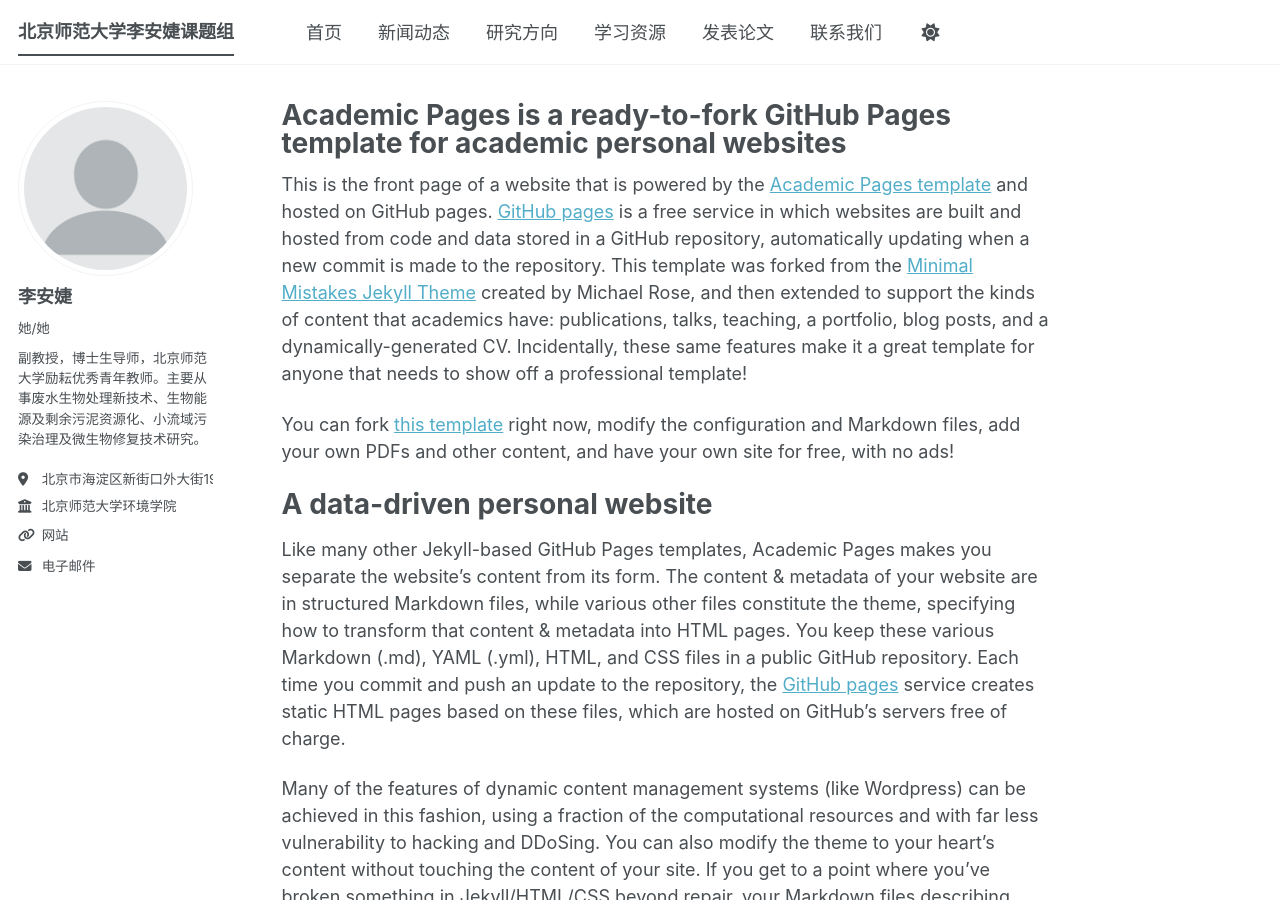
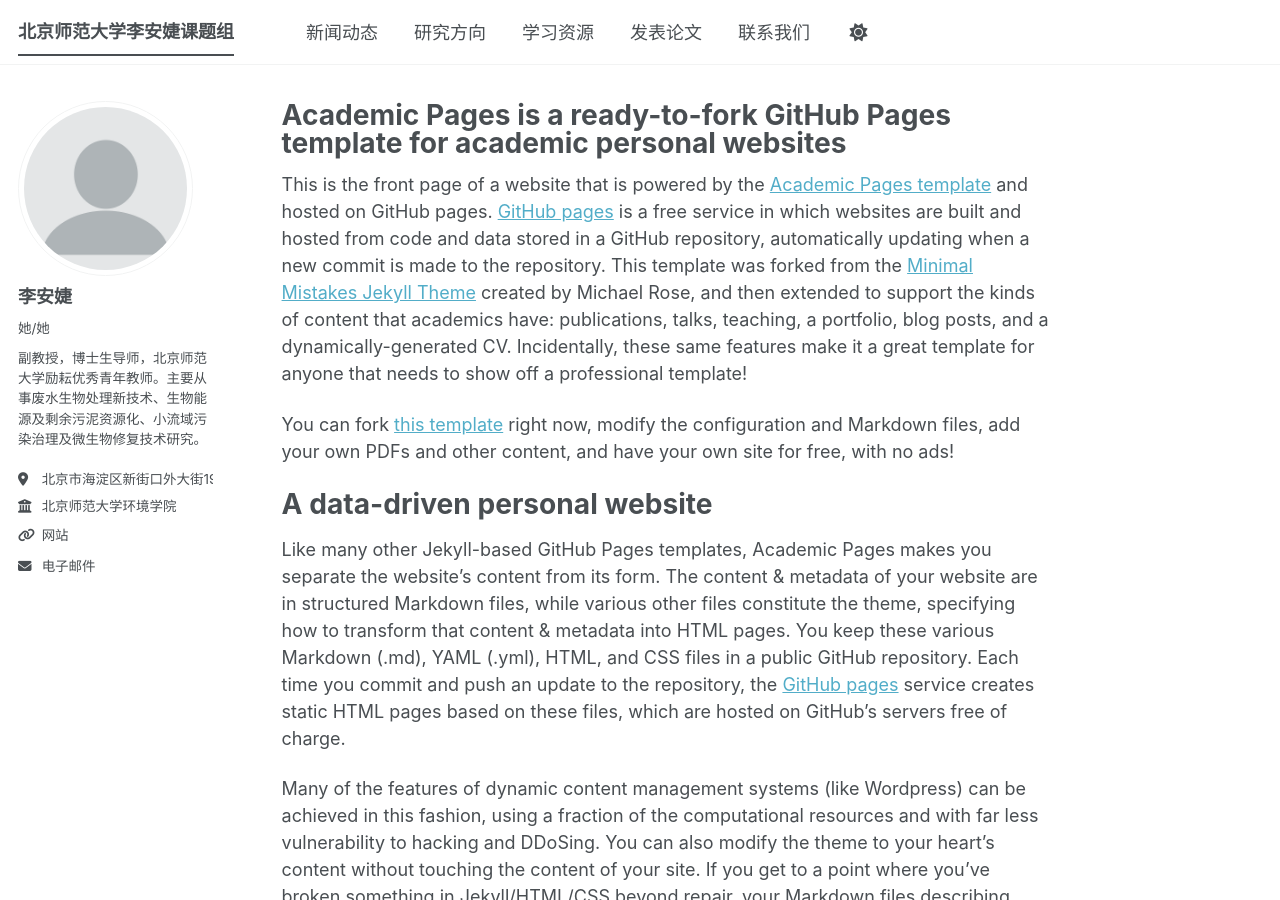
Before and after one commit to zhangwenqi111/zhangwenqi111.github.io, a Jekyll site: the page built from _pages/about.md, in a window 1280 px wide and 900 px high. Built offline with Jekyll 4.4.1, drawn with Linux system fonts in a browser that asks for light colours; a script bundle is joined from its source files by our own code; library files that are not in the unit come from our copies.

Commit message:
Update navigation.yml

```diff
--- a/_data/navigation.yml
+++ b/_data/navigation.yml
@@ -1,6 +1,4 @@
 main:
-  - title: "首页"
-    url: /
   - title: "新闻动态"
     url: /posts/
   - title: "研究方向"
```
